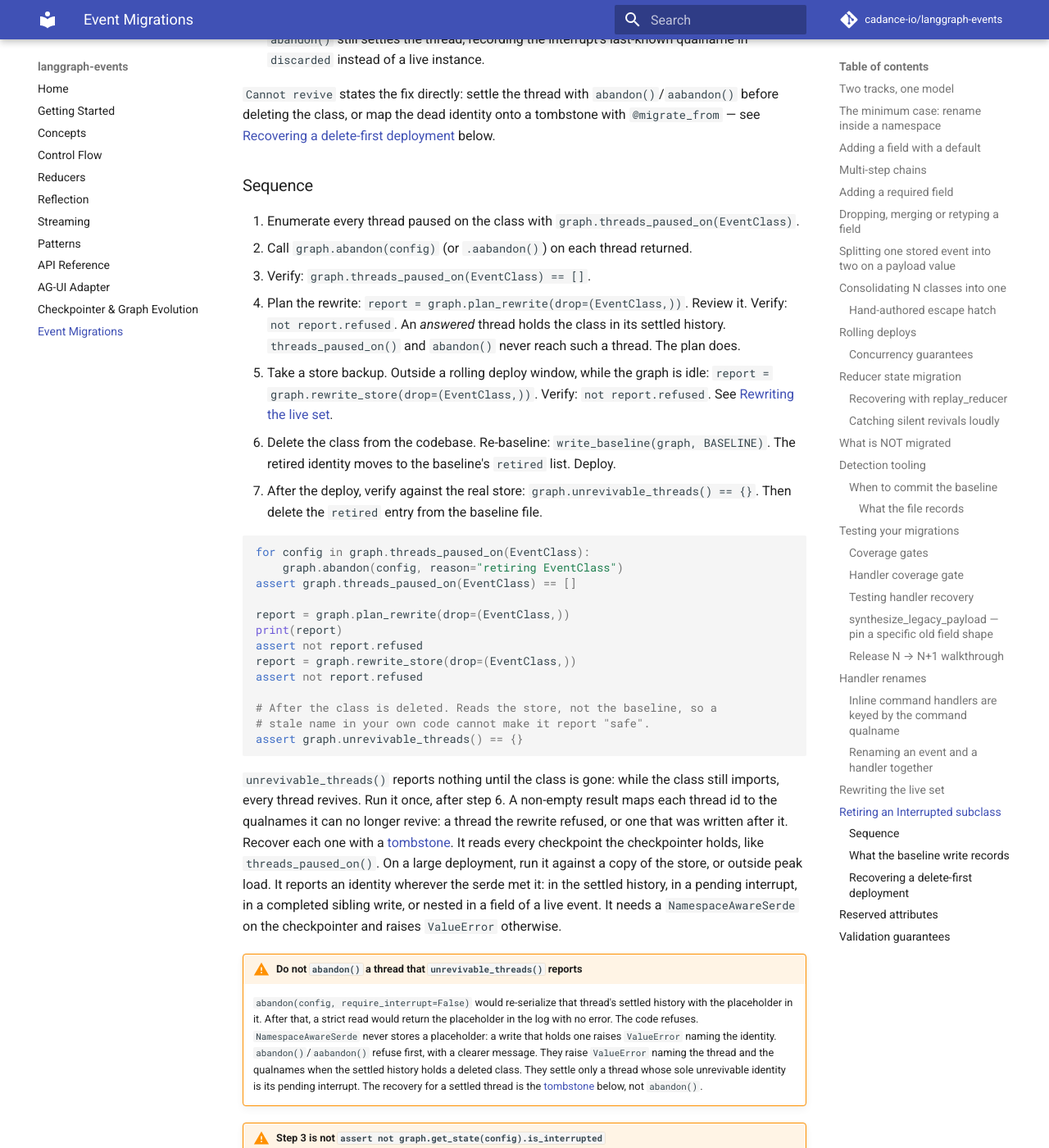
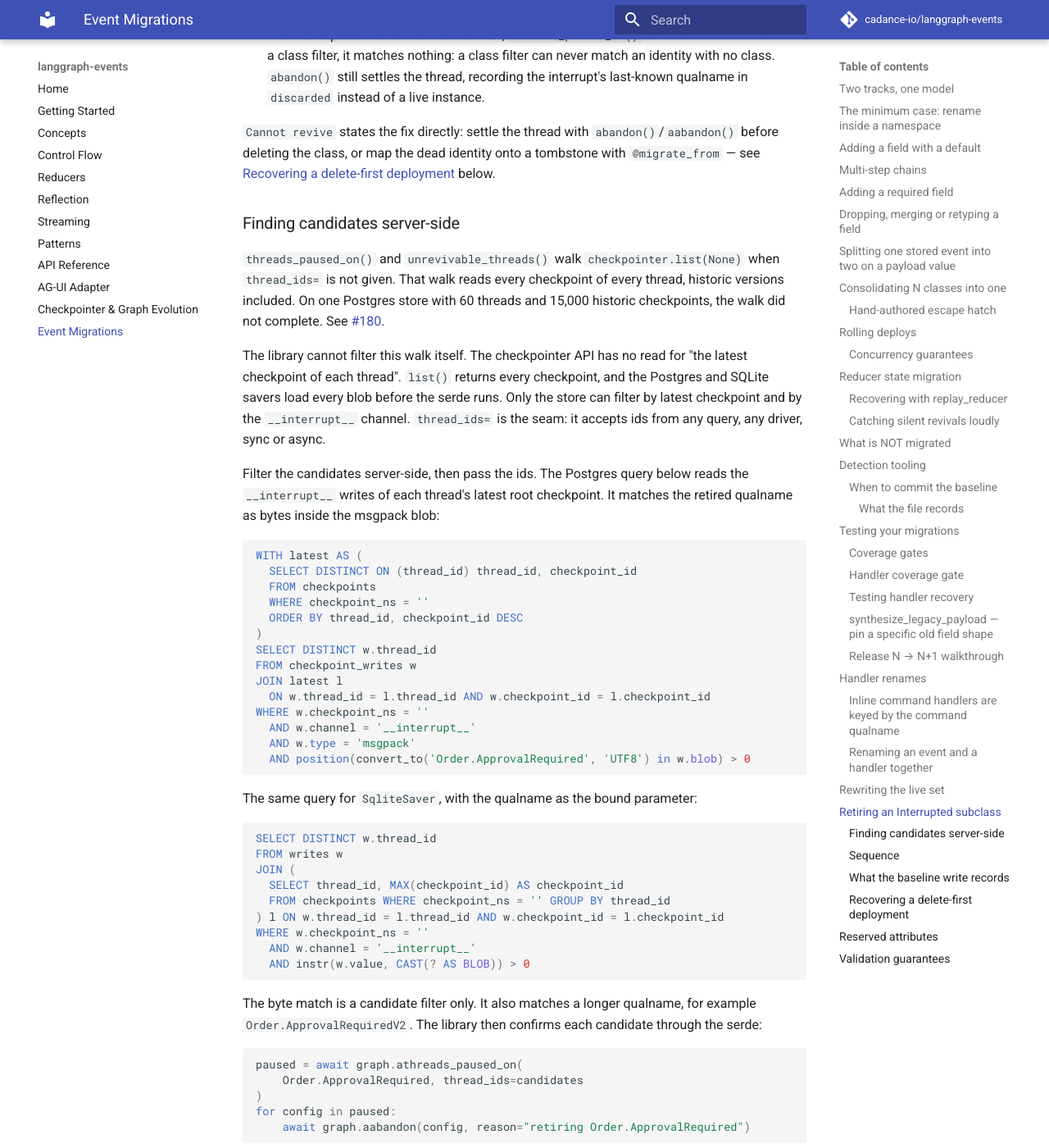
Before and after one commit to cadance-io/langgraph-events, an MkDocs documentation site: the page built from docs/event-migrations.md, in a window 1280 px wide and 1400 px high, scrolled down 24369 px. Shown: the whole window at 82% size. Built offline with MkDocs 1.6.1 and Material for MkDocs 9.7.7, drawn with Linux system fonts in a browser that asks for light colours; comment, search, counter and statistics services are not loaded; some of the changed text lies outside the part shown.

Commit message:
feat: thread_ids= on threads_paused_on() and unrevivable_threads() (closes #180) (#182)
The four discovery methods walked checkpointer.list(None). That walk
reads every checkpoint of every thread, historic versions included. On
one Postgres store with 60 threads and 15,000 historic checkpoints, the
walk did not complete.

threads_paused_on(), athreads_paused_on(), unrevivable_threads() and
aunrevivable_threads() take a keyword-only thread_ids. With ids, the
method reads those threads only and never calls list(). Ids are deduped
in caller order. A listed thread with no checkpoint, or with no match,
stays out of the result. A bare str raises TypeError. Without ids, the
walk is unchanged. One helper pair serves all six walks, the rewrite
walks included.

Docs: "Finding candidates server-side" explains why the library cannot
filter the walk itself, gives the Postgres and SQLite candidate queries
for a pending interrupt, and names thread_ids=[tid] as the per-thread
check. control-flow.md documents the 0.29.0 rollback floor that
abandon() creates.

Co-Authored-By: Claude Fable 5.1 <noreply@anthropic.com>
Claude-Session: https://claude.ai/code/session_01BeDCqa6NKw8dDbR19P7L46

````diff
--- a/docs/event-migrations.md
+++ b/docs/event-migrations.md
@@ -672,11 +672,11 @@ What the rewrite does not do:
 ## Retiring an Interrupted subclass
 
 !!! warning "`threads_paused_on()` and `abandon()` cover paused threads only"
-    A thread that already *answered* the interrupt holds the retired class in its **settled** history, not in a pending write. `threads_paused_on()` does not find such a thread, and `abandon()` does not touch it. Reading its history after the class is deleted raises `Cannot revive`. `graph.unrevivable_threads()` is the sweep that finds it: it reads every thread's latest checkpoint from the store and reports each identity that no longer revives, settled or pending. Run it after the class is deleted, against the real store, and treat a non-empty result as a thread that needs the [recovery path](#recovering-a-delete-first-deployment) below. The field-shape half of [#159](https://github.com/cadance-io/langgraph-events/issues/159) is covered by [Dropping, merging or retyping a field](#dropping-merging-or-retyping-a-field).
+    A thread that already *answered* the interrupt holds the retired class in its **settled** history, not in a pending write. `threads_paused_on()` does not find such a thread, and `abandon()` does not touch it. Reading its history after the class is deleted raises `Cannot revive`. `graph.unrevivable_threads()` is the sweep that finds it: it reads every thread's latest checkpoint from the store and reports each identity that no longer revives, settled or pending. Run it after the class is deleted, against the real store, and treat a non-empty result as a thread that needs the [recovery path](#recovering-a-delete-first-deployment) below. On a large store, pass `thread_ids=`. The field-shape half of [#159](https://github.com/cadance-io/langgraph-events/issues/159) is covered by [Dropping, merging or retyping a field](#dropping-merging-or-retyping-a-field).
 
 To retire an `Interrupted` subclass, delete it from the codebase once no live checkpoint still references it. `graph.abandon(config)` / `.aabandon()` settles one paused thread without answering it — see [Ending a pause without answering it](control-flow.md#ending-a-pause-without-answering-it-abandon).
 
-`abandon()` settles one thread per call. `graph.threads_paused_on(EventClass)` (or `athreads_paused_on()`) finds the paused threads for you. No need for your own operational records or a direct checkpointer query.
+`abandon()` settles one thread per call. `graph.threads_paused_on(EventClass)` (or `athreads_paused_on()`) finds the paused threads for you. With no `thread_ids=`, it walks every checkpoint the store holds. On a large store, pass candidate ids from a server-side query. See [Finding candidates server-side](#finding-candidates-server-side) below.
 
 `threads_paused_on()` and `abandon()` read each thread's checkpoint directly, not the graph's compiled topology. Two deletions this survives, with different outcomes:
 
@@ -685,15 +685,68 @@ To retire an `Interrupted` subclass, delete it from the codebase once no live ch
 
 `Cannot revive` states the fix directly: settle the thread with `abandon()`/`aabandon()` before deleting the class, or map the dead identity onto a tombstone with `@migrate_from` — see [Recovering a delete-first deployment](#recovering-a-delete-first-deployment) below.
 
+### Finding candidates server-side
+
+`threads_paused_on()` and `unrevivable_threads()` walk `checkpointer.list(None)` when `thread_ids=` is not given. That walk reads every checkpoint of every thread, historic versions included. On one Postgres store with 60 threads and 15,000 historic checkpoints, the walk did not complete. See [#180](https://github.com/cadance-io/langgraph-events/issues/180).
+
+The library cannot filter this walk itself. The checkpointer API has no read for "the latest checkpoint of each thread". `list()` returns every checkpoint, and the Postgres and SQLite savers load every blob before the serde runs. Only the store can filter by latest checkpoint and by the `__interrupt__` channel. `thread_ids=` is the seam: it accepts ids from any query, any driver, sync or async.
+
+Filter the candidates server-side, then pass the ids. The Postgres query below reads the `__interrupt__` writes of each thread's latest root checkpoint. It matches the retired qualname as bytes inside the msgpack blob:
+
+```sql
+WITH latest AS (
+  SELECT DISTINCT ON (thread_id) thread_id, checkpoint_id
+  FROM checkpoints
+  WHERE checkpoint_ns = ''
+  ORDER BY thread_id, checkpoint_id DESC
+)
+SELECT DISTINCT w.thread_id
+FROM checkpoint_writes w
+JOIN latest l
+  ON w.thread_id = l.thread_id AND w.checkpoint_id = l.checkpoint_id
+WHERE w.checkpoint_ns = ''
+  AND w.channel = '__interrupt__'
+  AND w.type = 'msgpack'
+  AND position(convert_to('Order.ApprovalRequired', 'UTF8') in w.blob) > 0
+```
+
+The same query for `SqliteSaver`, with the qualname as the bound parameter:
+
+```sql
+SELECT DISTINCT w.thread_id
+FROM writes w
+JOIN (
+  SELECT thread_id, MAX(checkpoint_id) AS checkpoint_id
+  FROM checkpoints WHERE checkpoint_ns = '' GROUP BY thread_id
+) l ON w.thread_id = l.thread_id AND w.checkpoint_id = l.checkpoint_id
+WHERE w.checkpoint_ns = ''
+  AND w.channel = '__interrupt__'
+  AND instr(w.value, CAST(? AS BLOB)) > 0
+```
+
+The byte match is a candidate filter only. It also matches a longer qualname, for example `Order.ApprovalRequiredV2`. The library then confirms each candidate through the serde:
+
+```python
+paused = await graph.athreads_paused_on(
+    Order.ApprovalRequired, thread_ids=candidates
+)
+for config in paused:
+    await graph.aabandon(config, reason="retiring Order.ApprovalRequired")
+```
+
+For `unrevivable_threads()`, one `SELECT DISTINCT thread_id FROM checkpoints` query gives the candidate ids.
+
+To check one thread, pass its id alone: `graph.threads_paused_on(Order.ApprovalRequired, thread_ids=[tid])`. Do not use `graph.get_state(config)` for this check. Once the handler is deleted, `GraphState.is_interrupted` is `False` and `GraphState.interrupted` is `None` on a thread that is still paused. See the warning under [Sequence](#sequence).
+
 ### Sequence
 
-1. Enumerate every thread paused on the class with `graph.threads_paused_on(EventClass)`.
+1. Enumerate every thread paused on the class with `graph.threads_paused_on(EventClass)`. On a large store, pass `thread_ids=` from the [candidate query](#finding-candidates-server-side).
 2. Call `graph.abandon(config)` (or `.aabandon()`) on each thread returned.
 3. Verify: `graph.threads_paused_on(EventClass) == []`.
 4. Plan the rewrite: `report = graph.plan_rewrite(drop=(EventClass,))`. Review it. Verify: `not report.refused`. An *answered* thread holds the class in its settled history. `threads_paused_on()` and `abandon()` never reach such a thread. The plan does.
 5. Take a store backup. Outside a rolling deploy window, while the graph is idle: `report = graph.rewrite_store(drop=(EventClass,))`. Verify: `not report.refused`. See [Rewriting the live set](#rewriting-the-live-set).
 6. Delete the class from the codebase. Re-baseline: `write_baseline(graph, BASELINE)`. The retired identity moves to the baseline's `retired` list. Deploy.
-7. After the deploy, verify against the real store: `graph.unrevivable_threads() == {}`. Then delete the `retired` entry from the baseline file.
+7. After the deploy, verify against the real store: `graph.unrevivable_threads() == {}`. On a large store, pass `thread_ids=` from one `SELECT DISTINCT thread_id FROM checkpoints` query. Then delete the `retired` entry from the baseline file.
 
 ```python
 for config in graph.threads_paused_on(EventClass):
@@ -711,7 +764,7 @@ assert not report.refused
 assert graph.unrevivable_threads() == {}
 ```
 
-`unrevivable_threads()` reports nothing until the class is gone: while the class still imports, every thread revives. Run it once, after step 6. A non-empty result maps each thread id to the qualnames it can no longer revive: a thread the rewrite refused, or one that was written after it. Recover each one with a [tombstone](#recovering-a-delete-first-deployment). It reads every checkpoint the checkpointer holds, like `threads_paused_on()`. On a large deployment, run it against a copy of the store, or outside peak load. It reports an identity wherever the serde met it: in the settled history, in a pending interrupt, in a completed sibling write, or nested in a field of a live event. It needs a `NamespaceAwareSerde` on the checkpointer and raises `ValueError` otherwise.
+`unrevivable_threads()` reports nothing until the class is gone: while the class still imports, every thread revives. Run it once, after step 6. A non-empty result maps each thread id to the qualnames it can no longer revive: a thread the rewrite refused, or one that was written after it. Recover each one with a [tombstone](#recovering-a-delete-first-deployment). Without `thread_ids=`, it reads every checkpoint the checkpointer holds, like `threads_paused_on()`. On a large store, pass `thread_ids=`. It reports an identity wherever the serde met it: in the settled history, in a pending interrupt, in a completed sibling write, or nested in a field of a live event. It needs a `NamespaceAwareSerde` on the checkpointer and raises `ValueError` otherwise.
 
 !!! warning "Do not `abandon()` a thread that `unrevivable_threads()` reports"
     `abandon(config, require_interrupt=False)` would re-serialize that thread's settled history with the placeholder in it. After that, a strict read would return the placeholder in the log with no error. The code refuses. `NamespaceAwareSerde` never stores a placeholder: a write that holds one raises `ValueError` naming the identity. `abandon()`/`aabandon()` refuse first, with a clearer message. They raise `ValueError` naming the thread and the qualnames when the settled history holds a deleted class. They settle only a thread whose sole unrevivable identity is its pending interrupt. The recovery for a settled thread is the [tombstone](#recovering-a-delete-first-deployment) below, not `abandon()`.
````
Also changed, not shown: CHANGELOG.md (+19 -0 lines), docs/api.md (+2 -2 lines), docs/control-flow.md (+4 -1 lines), 2 other files.
